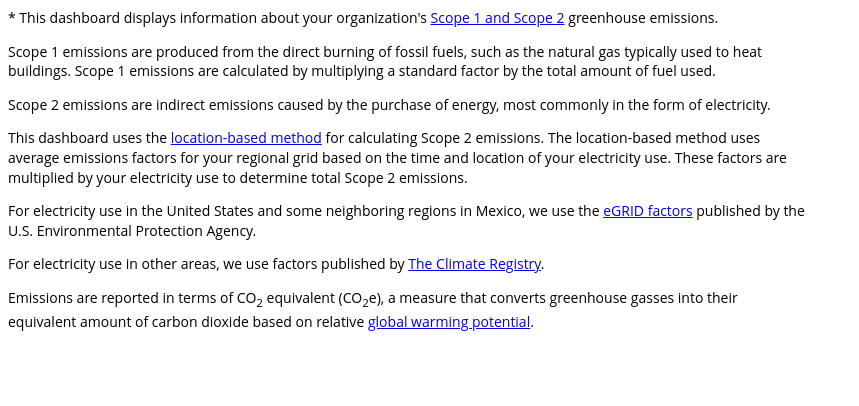
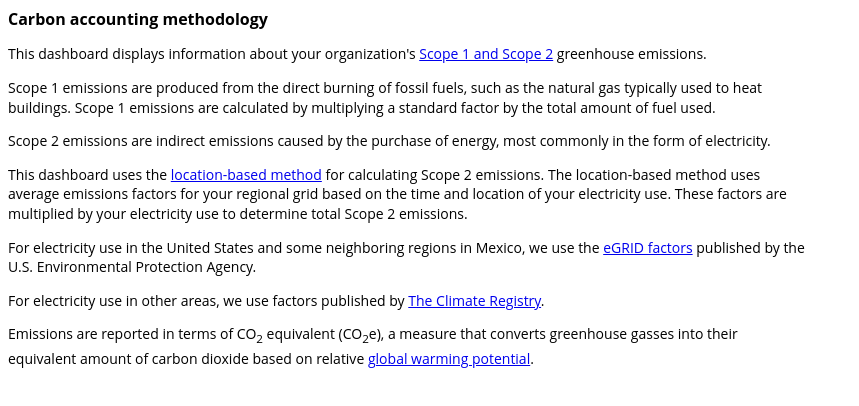
Before and after one commit to Gridium/gridium.github.io, a plain HTML site: page carbon-methodology.html in a window 1280 px wide. Shown: the whole page, without its empty margins (0-859 px from the left). Drawn offline with Linux system fonts and the light colour scheme.

Commit message:
Added headline

```diff
--- a/carbon-methodology.html
+++ b/carbon-methodology.html
@@ -3,6 +3,13 @@
 <head>
 <title>Carbon accounting methodology</title>
 <style>
+	h1 {
+	  font-family: "Open Sans", sans-serif;
+	  font-size: 16px;
+	  font-weight: bold;
+	  line-height: 1.4em;
+	}
+
 	p {
 	  font-family: "Open Sans", sans-serif;
 	  font-size: 14px;
@@ -16,7 +23,9 @@
 </head>
 <body>
 <div class="main">
-<p>* This dashboard displays information about your organization's <a href="https://www.epa.gov/climateleadership/scope-1-and-scope-2-inventory-guidance" target="_blank">Scope 1 and Scope 2</a> greenhouse emissions.</p>
+<h1>Carbon accounting methodology</h1>
+
+<p>This dashboard displays information about your organization's <a href="https://www.epa.gov/climateleadership/scope-1-and-scope-2-inventory-guidance" target="_blank">Scope 1 and Scope 2</a> greenhouse emissions.</p>
 
 <p>Scope 1 emissions are produced from the direct burning of fossil fuels, such as the natural gas typically used to heat buildings. Scope 1 emissions are calculated by multiplying a standard factor by the total amount of fuel used.</p>
 
```
